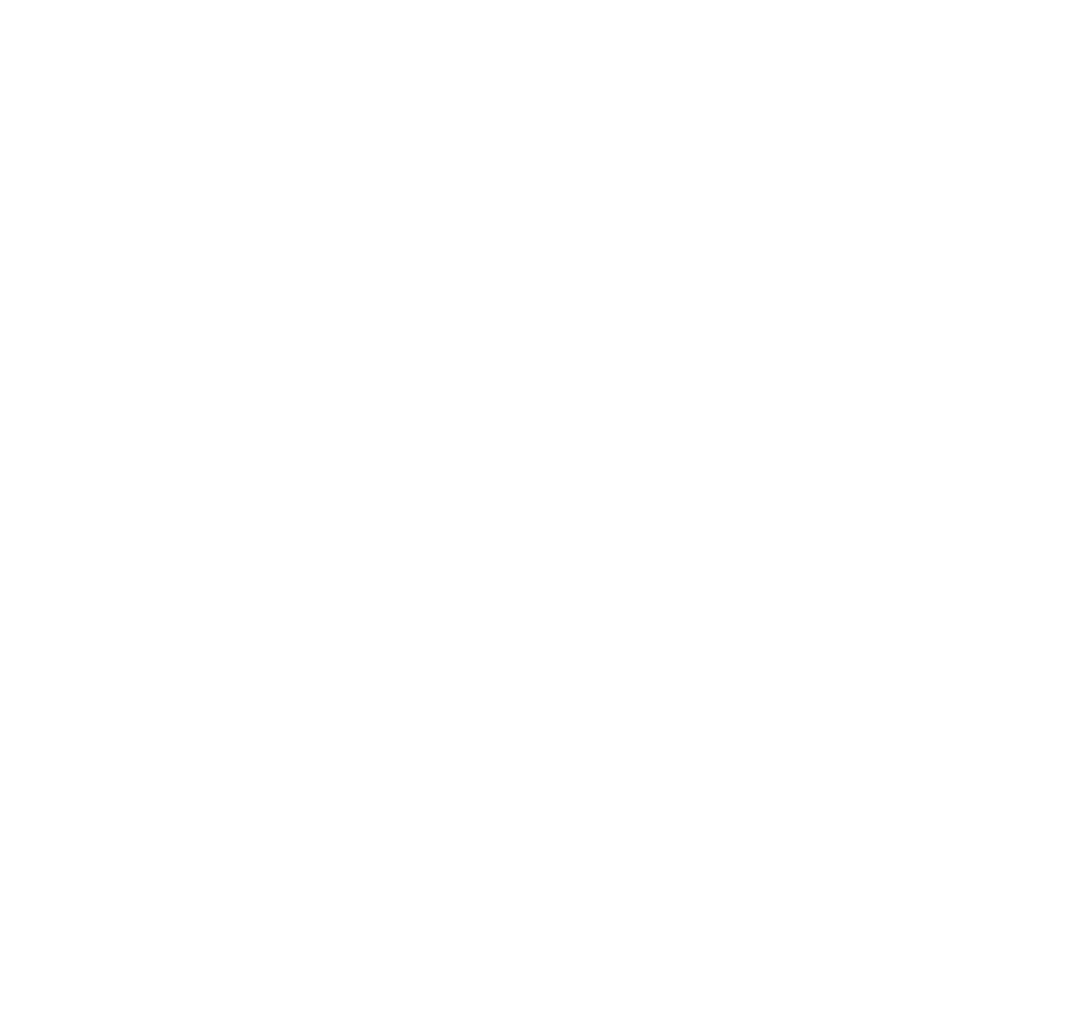
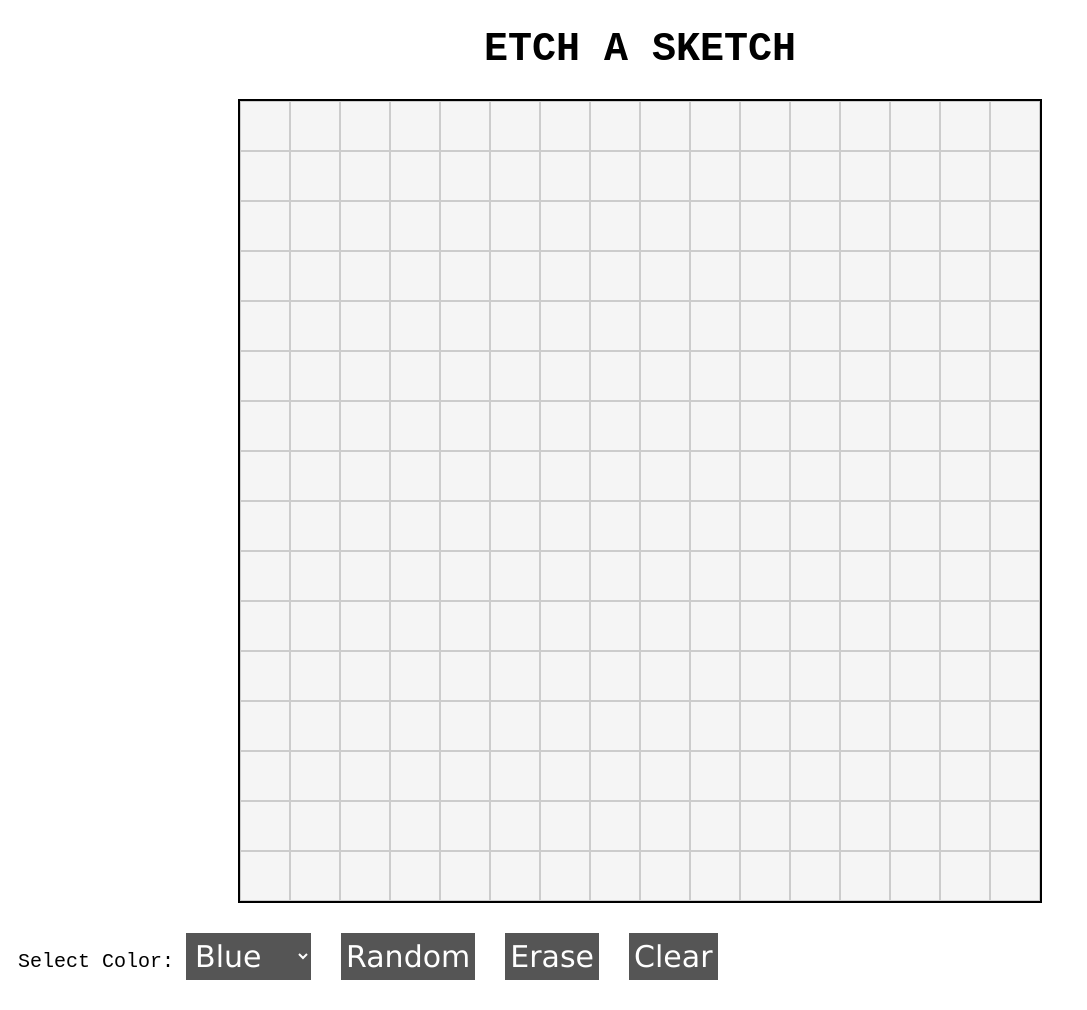
Before and after one commit to Pietrols/Etch_a_Sketch, a plain HTML site: page index.html in a window 1280 px wide. Shown: the whole page, without its empty margins (0-1087 px from the left). Before the commit the page ends 800 px from the top, so only its background shows below. Drawn offline with Linux system fonts and the light colour scheme.

Commit message:
Functional operating etch a sketch

```diff
--- a/index.html
+++ b/index.html
@@ -3,8 +3,31 @@
   <head>
     <meta charset="UTF-8" />
     <meta name="viewport" content="width=device-width, initial-scale=1.0" />
-    <title>Document</title>
+    <title>Etch-a-Sketch</title>
+    <link rel="stylesheet" href="style.css" />
     <script src="script.js" defer></script>
   </head>
-  <body></body>
+  <body class="body">
+    <div class="header">
+      <h1 class="heading">ETCH A SKETCH</h1>
+    </div>
+
+    <div class="container"></div>
+    <div class="footer">
+      <!-- Select Button with Color Options -->
+      <div class="color-picker">
+        <label for="color-select">Select Color:</label>
+        <select id="color-select" class="select">
+          <option value="blue">Blue</option>
+          <option value="red">Red</option>
+          <option value="green">Green</option>
+          <option value="yellow">Yellow</option>
+          <option value="purple">Purple</option>
+        </select>
+      </div>
+      <button class="random">Random</button>
+      <button class="erase">Erase</button>
+      <button class="clear">Clear</button>
+    </div>
+  </body>
 </html>
--- a/script.js
+++ b/script.js
@@ -0,0 +1,79 @@
+//constants
+const grid_size = 16; //default grid size
+const container_size = 800; // size of the grid container in pixels
+
+//select elements
+const container = document.querySelector(".container");
+const colorSelect = document.querySelector("#color-select");
+const randomButton = document.querySelector(".random");
+const eraseButton = document.querySelector(".erase");
+const clearButton = document.querySelector(".clear");
+
+//variables
+let currentColor = "blue"; //default color
+let isMouseDown = false; // track mouse state for drawing
+
+//function to create the grid
+function createGrid(size) {
+  container.innerHTML = ""; //clear the existing grid
+
+  //calculate the size of each grid item
+  const itemSize = container_size / size;
+
+  //create the grid items
+  for (i = 0; i < size * size; i++) {
+    const gridItem = document.createElement("div");
+    gridItem.classList.add("gridItem");
+    gridItem.style.width = `${itemSize}px`;
+    gridItem.style.height = `${itemSize}px`;
+    container.appendChild(gridItem);
+  }
+}
+
+//function to change the color of a grid item
+function changeColor(event) {
+  if (event.target.classList.contains("gridItem")) {
+    event.target.style.background = currentColor;
+  }
+}
+
+//add event listeners for drawing
+container.addEventListener("mousedown", (event) => {
+  isMouseDown = true;
+  changeColor(event);
+});
+container.addEventListener("mouseup", (event) => {
+  isMouseDown = false;
+});
+container.addEventListener("mouseover", (event) => {
+  if (isMouseDown) {
+    changeColor(event);
+  }
+});
+
+//select button: change color based on dropdown selection
+colorSelect.addEventListener("change", (event) => {
+  currentColor = event.target.value;
+});
+
+//erase button: erase individual blocks on click
+eraseButton.addEventListener("click", () => {
+  currentColor = "whitesmoke"; //set color to default (erase)
+});
+
+//random button: generate a random color
+randomButton.addEventListener("click", () => {
+  const randomColor = `#${Math.floor(Math.random() * 16777215).toString(16)}`;
+  currentColor = randomColor;
+});
+
+//clear button: clear the entire grid
+clearButton.addEventListener("click", () => {
+  const gridItems = document.querySelectorAll(".gridItem");
+  gridItems.forEach((item) => {
+    item.style.backgroundColor = "whitesmoke";
+  });
+});
+
+//initialize the grid
+createGrid(grid_size);
--- /dev/null
+++ b/style.css
@@ -0,0 +1,63 @@
+body {
+  font-family: "Courier New", Courier, monospace;
+}
+
+.heading {
+  display: flex;
+  justify-content: center;
+  align-items: center;
+  flex-direction: column;
+  font-size: 40px;
+}
+
+/* styling for the grid container */
+.container {
+  display: flex;
+  flex-wrap: wrap; /* allows items to warp to the next row */
+  flex-direction: column;
+  background-color: lightslategray;
+  height: 800px; /*adjust size of grid */
+  width: 800px;
+  margin: 0 auto; /*center the grid */
+  border: 2px solid black;
+}
+
+/* styling for each grid item */
+.gridItem {
+  width: calc(100% / 16); /* each item takes 1/16th of the container */
+  height: calc(100% / 16);
+  background-color: whitesmoke;
+  border: 1px solid #ccc;
+  box-sizing: border-box; /* ensure borders are included in the size */
+}
+
+/*styling the buttons */
+.footer {
+  display: flex;
+  padding: 10px;
+  margin: 20px auto;
+  gap: 30px;
+}
+
+.select,
+.random,
+.erase,
+.clear {
+  font-size: 30px;
+  padding: 5px;
+  background-color: #555555;
+  font-family: Verdana, Geneva, Tahoma, sans-serif;
+  color: white;
+  border: none;
+}
+
+.color-picker {
+  font-size: 20px;
+}
+
+.select:hover,
+.random:hover,
+.erase:hover,
+.clear:hover {
+  background-color: #777777;
+}
```
